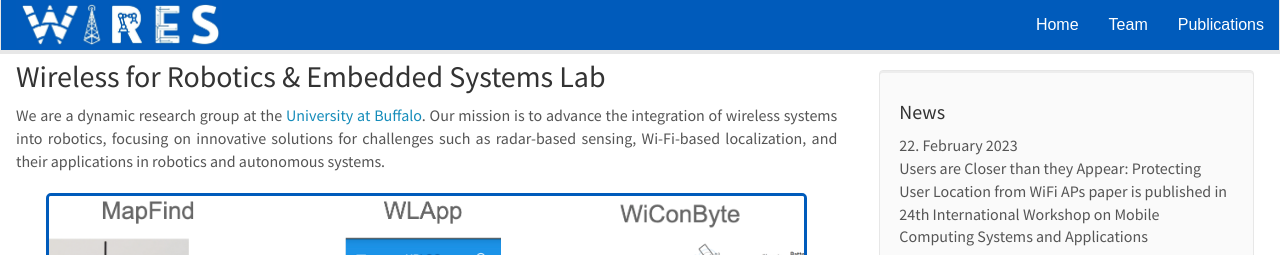
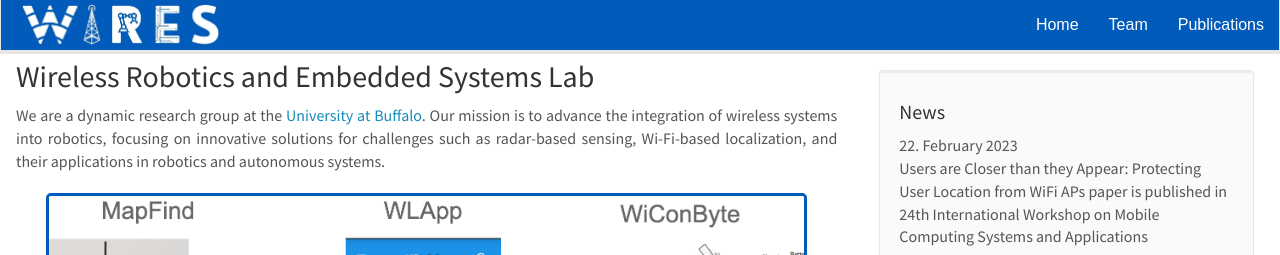
Before and after one commit to WIRES-UB/wires-ub.github.io, a Jekyll site: the page built from _pages/home.md, in a window 1280 px wide and 1313 px high. Shown: the top 255 px of the window. Built offline with Jekyll 4.4.1, drawn with Linux system fonts in a browser that asks for light colours; nearby versions of some CDN libraries.

Commit message:
Change name in the home page to "Wireless Robotics and Embedded Systems Lab"

```diff
--- a/_layouts/homelay.html
+++ b/_layouts/homelay.html
@@ -5,7 +5,7 @@ layout: default
 <div class="container-fluid">
   <div class="row">
     <div id="homeid" class="col-sm-8">
-          <h1>Wireless for Robotics & Embedded Systems Lab</h1>
+          <h1>Wireless Robotics and Embedded Systems Lab</h1>
 
     {{ content }}
     </div>
```
